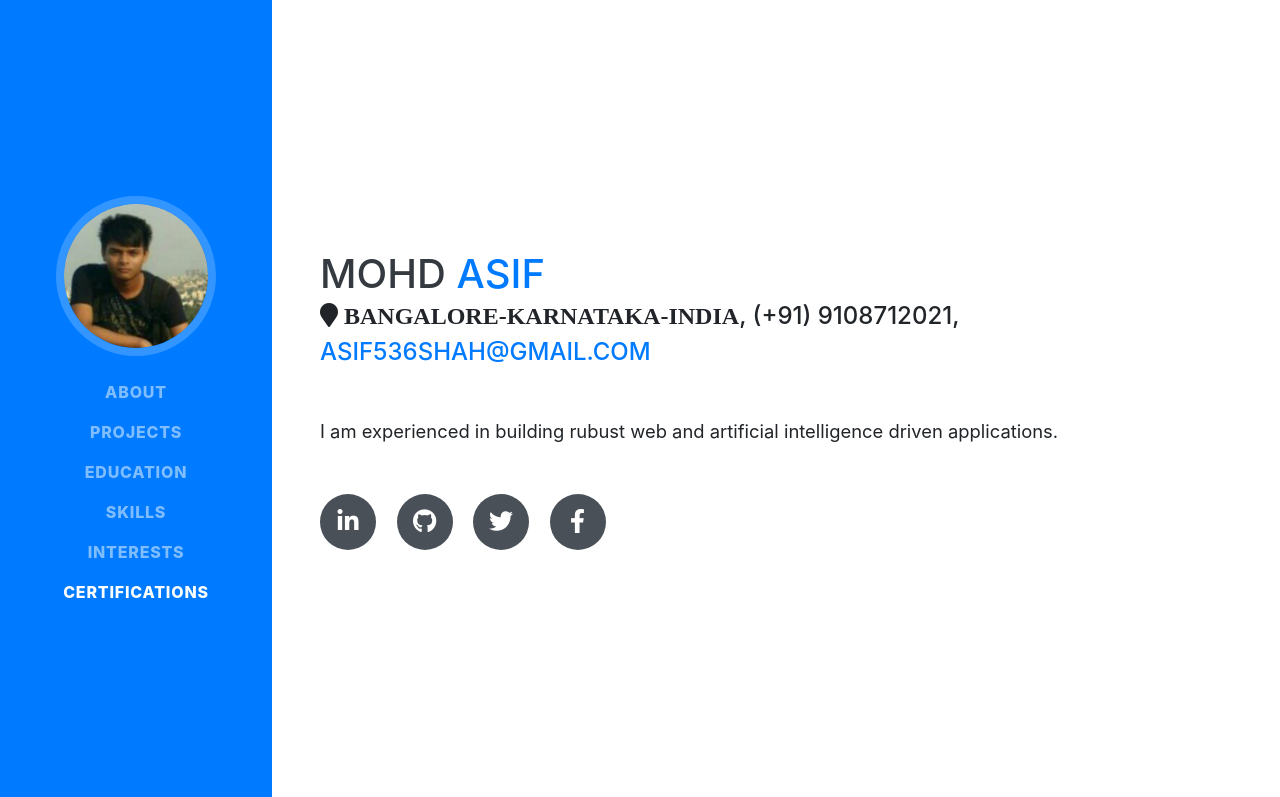
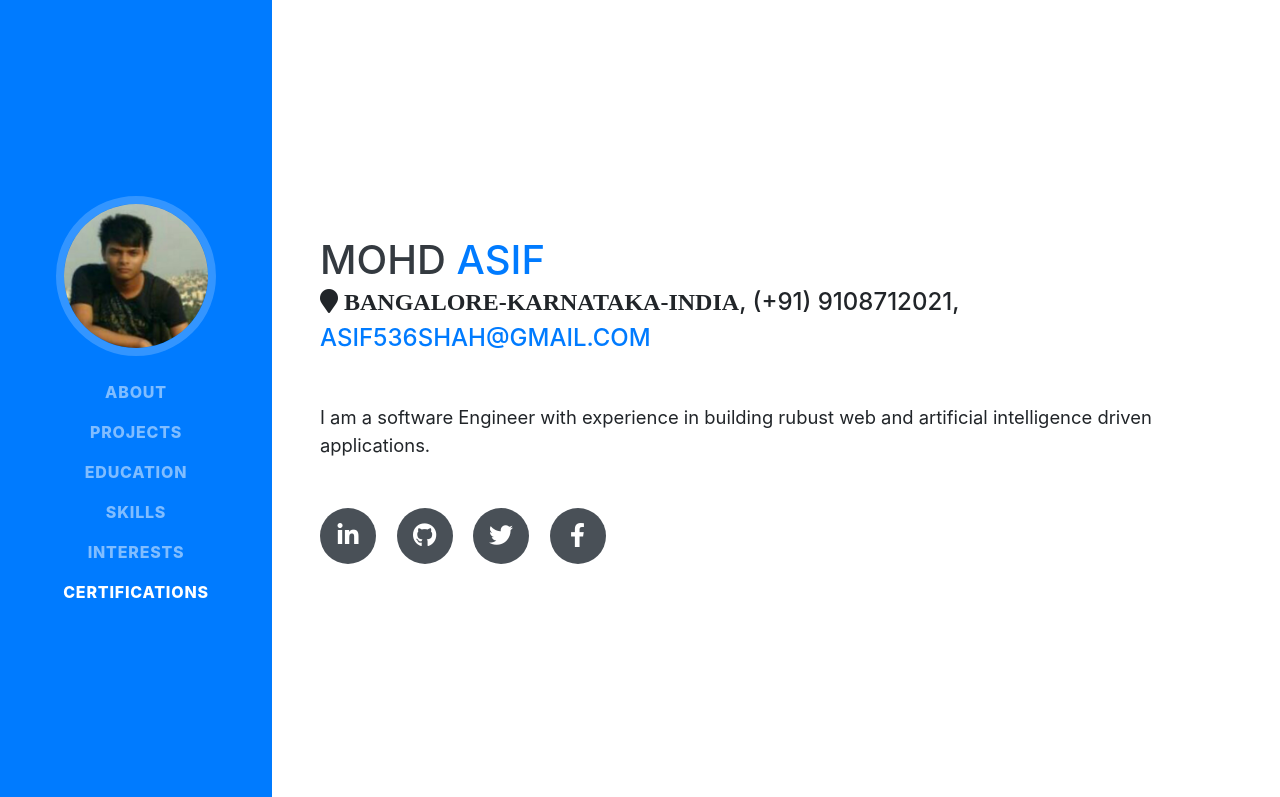
Before and after one commit to asif536/Resume, a website with bundled scripts: page index.html in a window 1280 px wide. Shown: the top 797 px of the page. Built offline with nearby package versions, Linux system fonts and the light colour scheme; a web font is replaced by a local one.

Commit message:
Update index.html

```diff
--- a/index.html
+++ b/index.html
@@ -70,7 +70,7 @@
           <a href="mailto:asif536shah@gmail.com">asif536shah@gmail.com</a>
         </div>
         <p class="lead mb-5">
-        I am experienced in building rubust web and artificial intelligence driven applications.
+          I am a software Engineer with experience in building rubust web and artificial intelligence driven applications.
         </p>
         <div class="social-icons">
           <a href="https://www.linkedin.com/in/mohd-asif-984a35121/">
```
